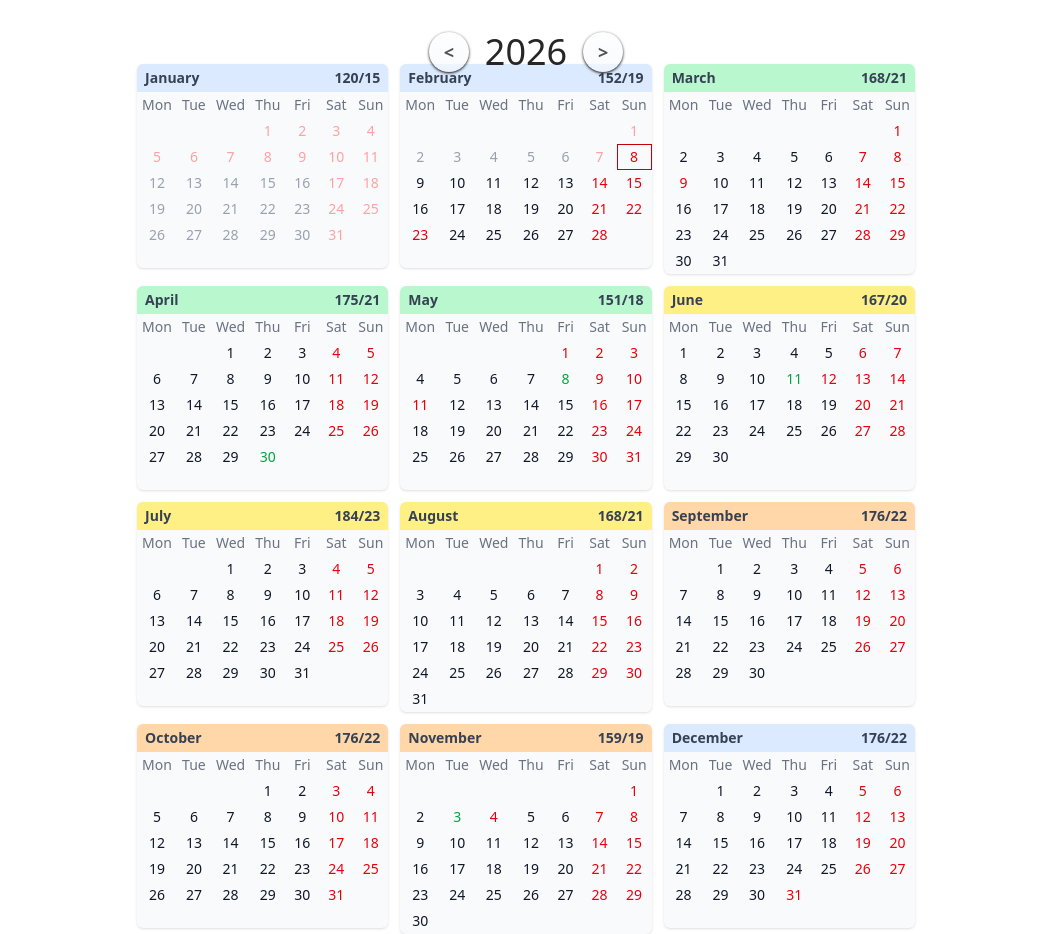
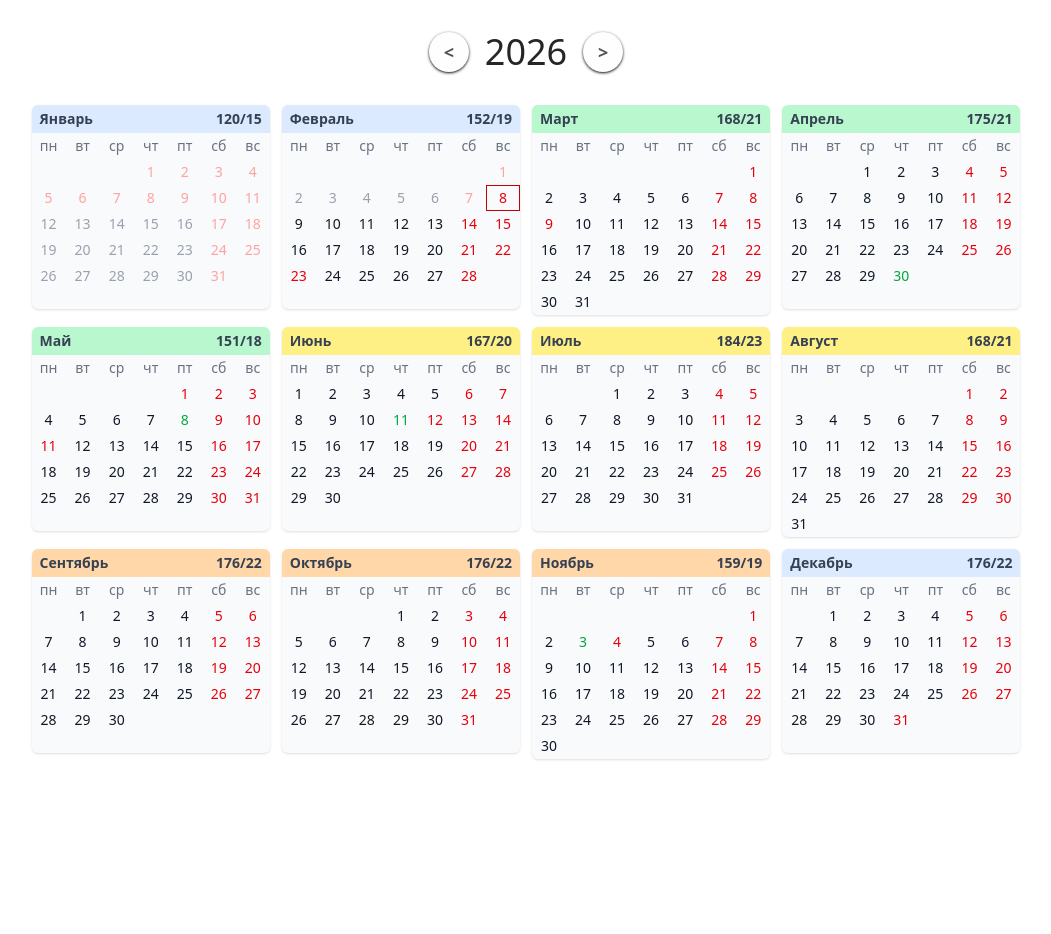
Before and after one commit to sazduck/vue-calendar, a Vue app: page /2026 in a window 1280 px wide. Shown: the whole page, without its empty margins (114-1165 px from the left). After the commit the page ends 800 px from the top, so only its background shows below. Built offline with nearby package versions, Linux system fonts and the light colour scheme.

Commit message:
fix: lang, btns

```diff
--- a/src/components/Calendar/CalendarFull.vue
+++ b/src/components/Calendar/CalendarFull.vue
@@ -15,7 +15,7 @@ interface CalendarDataProcessed {
   months: MonthData[];
 }
 
-const LOCALE = 'en-US' as const;
+const LOCALE = 'ru-RU' as const;
 
 const { year, calendarData } = defineProps<{
   year: number;
--- a/src/components/Calendar/CalendarNavigation.vue
+++ b/src/components/Calendar/CalendarNavigation.vue
@@ -24,7 +24,7 @@ const minYear = years[0] || 0;
       <button
         :to="'/' + (year - 1)"
         @click="goToYear(year - 1)"
-        :class="`min-h-10 min-w-10 rounded-full bg-neutral-50/30 text-lg font-black text-neutral-600 shadow-sm shadow-neutral-800 backdrop-blur-lg ${year - 1 <= minYear ? 'pointer-events-none' : 'cursor-pointer'}`"
+        :class="`min-h-10 min-w-10 rounded-full bg-neutral-50/30 text-lg font-black text-neutral-600 shadow-sm shadow-neutral-800 backdrop-blur-lg ${year - 1 < minYear ? 'pointer-events-none' : 'cursor-pointer'}`"
       >
         <
       </button>
@@ -36,7 +36,7 @@ const minYear = years[0] || 0;
       <button
         :to="'/' + (year + 1)"
         @click="goToYear(year + 1)"
-        :class="`min-h-10 min-w-10 rounded-full bg-neutral-50/30 text-lg font-black text-neutral-600 shadow-sm shadow-neutral-800 backdrop-blur-lg ${year + 1 >= (maxYear || 0) ? 'pointer-events-none' : 'cursor-pointer'}`"
+        :class="`min-h-10 min-w-10 rounded-full bg-neutral-50/30 text-lg font-black text-neutral-600 shadow-sm shadow-neutral-800 backdrop-blur-lg ${year + 1 > (maxYear || 0) ? 'pointer-events-none' : 'cursor-pointer'}`"
       >
         >
       </button>
```
